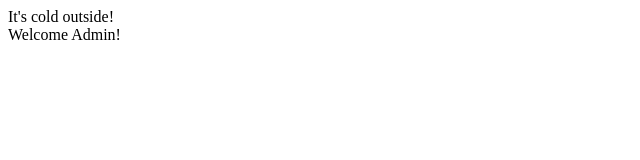
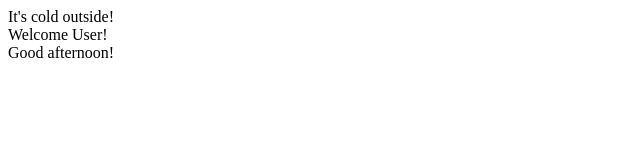
Before and after one commit to ShankarBirTamang/full-react-course, a React (Vite) app in the folder 1.Fundamentals/10. Conditional Rendering/: page / in a window 1280 px wide. Shown: the top 160 px of the page, without its empty margins (0-640 px from the left). Built offline with nearby package versions, Linux system fonts and the light colour scheme.

Commit message:
`Added Greeting component and imported it into App component`

```diff
--- /dev/null
+++ b/1.Fundamentals/10. Conditional Rendering/components/Greeting.jsx
@@ -0,0 +1,12 @@
+const Greeting = ({timeOfDay}) =>{
+    return (
+        <>
+        { timeOfDay === 'morning'? <div>Good morning! </div>:
+            timeOfDay === 'afternoon'? <div>Good afternoon!</div> :
+            <div>Good evening! </div>
+        }
+        </>
+    )
+}
+
+export default Greeting;
--- a/1.Fundamentals/10. Conditional Rendering/src/App.jsx
+++ b/1.Fundamentals/10. Conditional Rendering/src/App.jsx
@@ -1,11 +1,13 @@
 import Weather from "../components/Weather";
 import UserStatus from "../components/UserStatus";
+import Greeting from  "../components/Greeting";
 
 function App() {
   return (
     <>
       <Weather temp={9}/>
-      <UserStatus loggedIn={true} isAdmin={true}/>
+      <UserStatus loggedIn={true} isAdmin={false}/>
+      <Greeting timeOfDay='afternoon'/>
     </>
   );
 }
```
